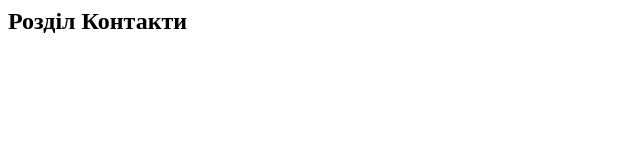
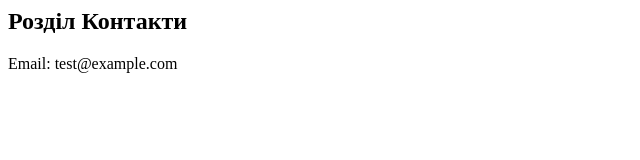
Before and after one commit to annasacuk27-cmd/git-lab2, a plain HTML site: page index.html in a window 1280 px wide. Shown: the whole page, without its empty margins (0-640 px from the left). Drawn offline with Linux system fonts and the light colour scheme.

Commit message:
Заповнено контактну інформацію

```diff
--- a/index.html
+++ b/index.html
@@ -1 +1,2 @@
 <h2>Розділ Контакти</h2>
+<p>Email: test@example.com</p>
```
